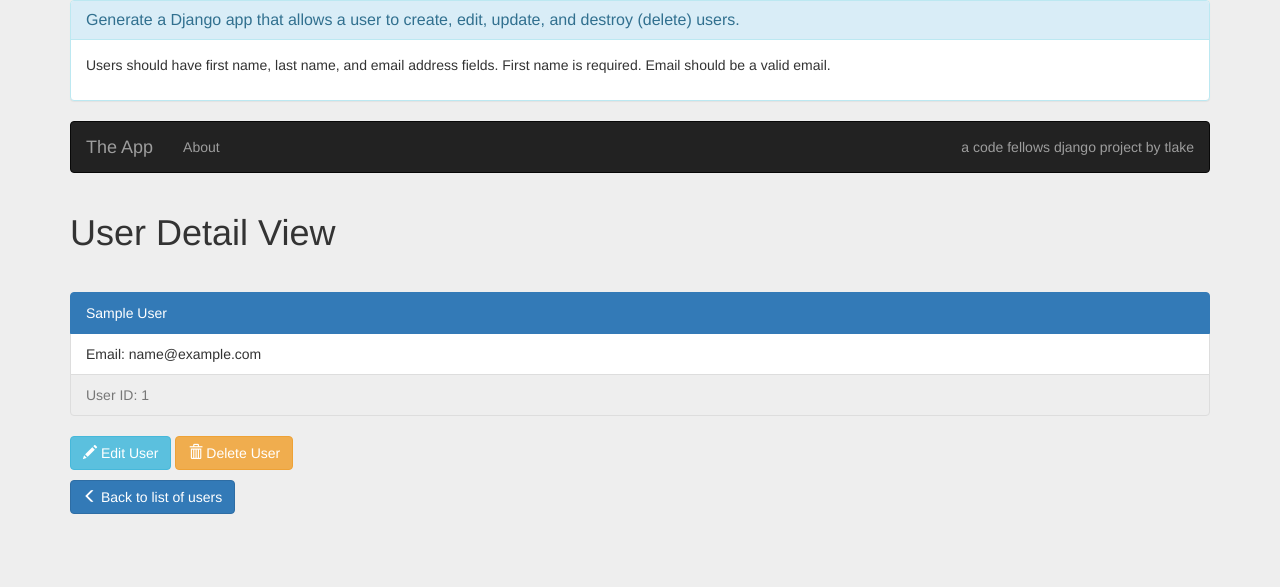
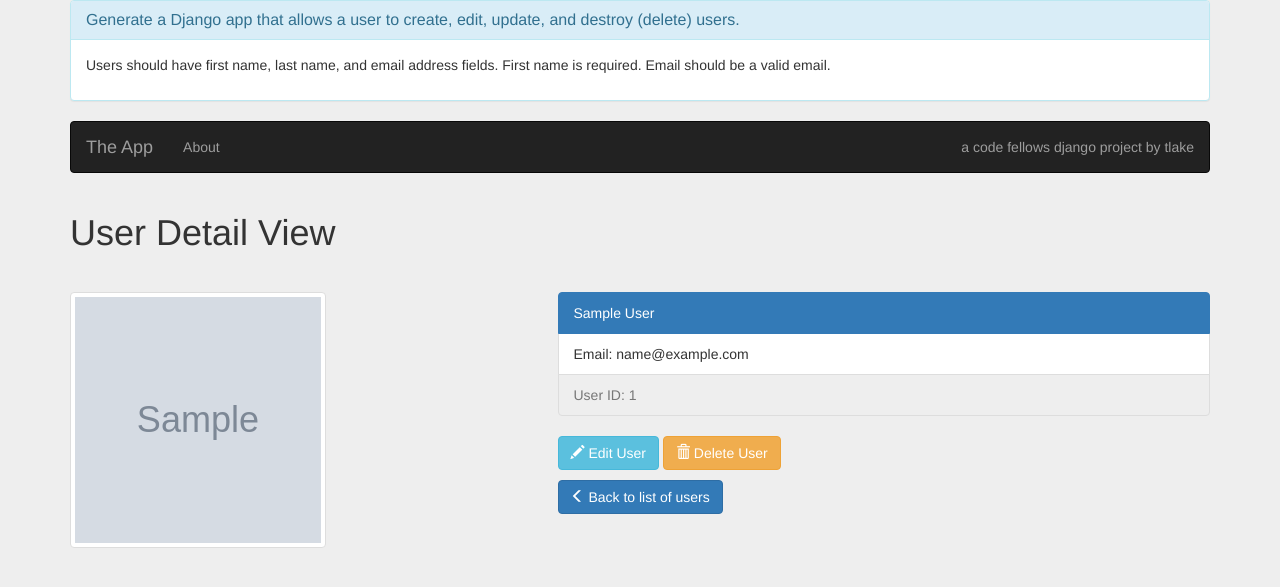
Before and after one commit to tlake/cf-challenge-p3-django, a Django app: page /users/1 in a window 1280 px wide. Shown: the top 587 px of the page. Run offline with Django 3.2, Linux system fonts and the light colour scheme; tables that the repository leaves empty hold one stand-in row (values such as "Sample post"); grey boxes marked "Sample" are stand-in pictures; some libraries are stand-ins or nearby versions.

Commit message:
user avatar funcitonality; new user_detail.html layout

```diff
--- a/users/models.py
+++ b/users/models.py
@@ -4,6 +4,7 @@ class User(models.Model):
     firstname = models.CharField("First Name", max_length=30)
     lastname = models.CharField("Last Name", max_length=30, null=True, blank=True)
     email = models.EmailField("Email", max_length=60, null=True, blank=True)
+    avatar_url = models.URLField("Avatar URL", null=True, blank=True)
 
     def __unicode__(self):
         return self.firstname
--- /dev/null
+++ b/users/static/css/tlake.css
@@ -0,0 +1,4 @@
+.user-avatar {
+    width: 256px;
+    height: 256px;
+}
--- a/users/templates/base.html
+++ b/users/templates/base.html
@@ -1,9 +1,14 @@
 <!DOCTYPE html>
 <html>
     <head>
-        <title>{% block title %}Generic title{% endblock %}</title>
+        <title>
+            {% block title %}
+                Generic title
+            {% endblock %}
+        </title>
         <!-- Bootstrap -->
         <link href="{{ STATIC_URL }}css/bootstrap.min.css" rel="stylesheet">
+        <link href="{{ STATIC_URL }}css/tlake.css" rel="stylesheet">
     </head>
     <body>
         <div class="container">
--- a/users/templates/users/user_detail.html
+++ b/users/templates/users/user_detail.html
@@ -6,14 +6,24 @@
 
 {% block content %}
 
+    <div class='row'>
+        <div class='col-md-5'>
+            {% if object.avatar_url != '' %}
+                <img class='user-avatar img-thumbnail' src='{{ object.avatar_url }}' alt='avatar' />
+            {% else %}
+                <img class='user-avatar img-thumbnail' src='http://tinyurl.com/ltjeokn' alt='avatar' />
+            {% endif %}
+
+        </div>
+        <div class='col-md-7'>
+
             <ul class='list-group'>
 
                 <li class='list-group-item active'>{{ object.firstname }} {{ object.lastname }}</li>
-        <li class='list-group-item'>Email: {{object.email }}</li>
+                <li class='list-group-item'>Email: {{ object.email }}</li>
                 <li class='list-group-item disabled'>User ID: {{ object.id }}</li>
 
             </ul>
-
             <p>
                 <a class='btn btn-info' role="button" href="{% url 'user-edit' object.id %}">
                     <span class='glyphicon glyphicon-pencil'>
@@ -31,5 +41,7 @@
                 </span>
                 Back to list of users
             </a>
+        </div>
+    </div>
 
 {% endblock %}
--- a/users/templates/users/user_edit_form.html
+++ b/users/templates/users/user_edit_form.html
@@ -9,6 +9,8 @@
 
     <form method="POST">{% csrf_token %}
         {{ form|crispy }}
+
+        <p>Note: Image will be fit to 256x256 pixels.</p>
 
         <p></p>
 
--- a/users/templates/users/user_form.html
+++ b/users/templates/users/user_form.html
@@ -9,6 +9,8 @@
 
     <form method="POST">{% csrf_token %}
             {{ form|crispy }}
+
+        <p>Note: Image will be fit to 256x256 pixels.</p>
 
         <p></p>
 
```
Lines whose indentation alone changed are shown as unchanged.
